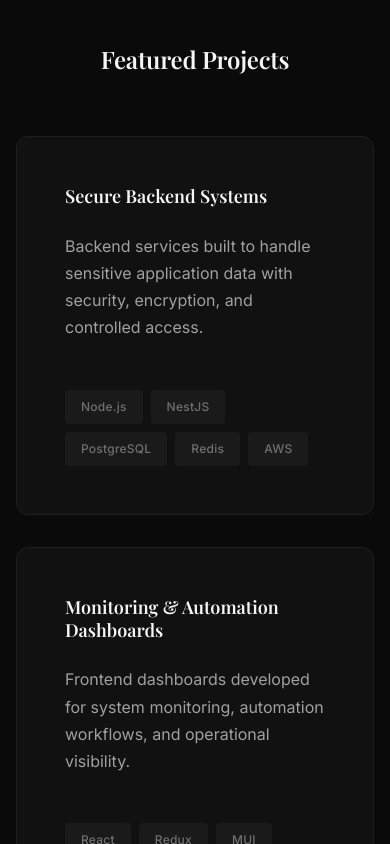
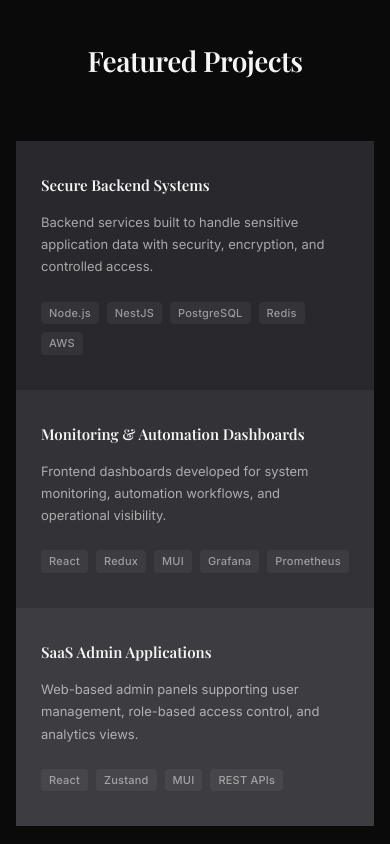
Before and after one commit to abinpanil/abin-portfolio, a React (Vite) app: page / in a window 390 px wide. Shown: the part 2420-3264 px from the top of the page. Built offline with nearby package versions, Linux system fonts and the light colour scheme.

Commit message:
style fix

```diff
--- a/src/components/Work.css
+++ b/src/components/Work.css
@@ -4,7 +4,7 @@
 }
 
 .work-container {
-  max-width: var(--max-width-2xl);
+  max-width: 1100px;
   margin: 0 auto;
   padding: 0 var(--container-padding);
 }
@@ -15,104 +15,95 @@
 }
 
 .work-title {
-  font-size: var(--font-size-4xl);
+  font-size: clamp(2.5rem, 5vw, 4rem);
   font-weight: var(--font-weight-semibold);
   margin-top: var(--space-md);
+  letter-spacing: -0.02em;
 }
 
-/* 3-column responsive grid with equal-height cards */
+/* Vertical stack layout - matching Contact section style */
 .work-grid {
-  display: grid;
-  grid-template-columns: repeat(3, 1fr);
-  gap: var(--space-2xl);
-  align-items: stretch;
+  display: flex;
+  flex-direction: column;
+  gap: 0;
+  max-width: 100%;
 }
 
-/* Card styling with professional hover effects */
+/* Large horizontal cards - matching Contact section */
 .project-card {
-  background-color: var(--color-bg-secondary);
-  border: 1px solid var(--color-border-light);
-  border-radius: var(--radius-lg);
-  padding: var(--space-2xl);
-  display: flex;
-  flex-direction: column;
-  height: 100%;
+  background: rgba(45, 45, 50, 1);
+  border: none;
+  border-radius: 0;
+  padding: 50px 40px;
+  text-align: left;
 
-  /* Smooth transitions for all hover effects */
-  transition: all 0.4s cubic-bezier(0.33, 1, 0.68, 1);
+  /* Smooth transitions */
+  transition: all 0.3s cubic-bezier(0.33, 1, 0.68, 1);
   position: relative;
 }
 
-/* Professional hover effects: elevation, shadow, glow */
-.project-card:hover {
-  /* Subtle elevation */
-  transform: translateY(-6px);
-
-  /* Soft shadow */
-  box-shadow:
-    0 12px 24px -8px rgba(0, 0, 0, 0.6),
-    0 4px 8px -2px rgba(0, 0, 0, 0.4);
-
-  /* Gentle glow on edges */
-  border-color: rgba(255, 255, 255, 0.15);
-  box-shadow:
-    0 12px 24px -8px rgba(0, 0, 0, 0.6),
-    0 4px 8px -2px rgba(0, 0, 0, 0.4),
-    0 0 0 1px rgba(255, 255, 255, 0.08),
-    0 0 20px -4px rgba(255, 255, 255, 0.05);
+/* Different background tones for each card - matching Contact */
+.project-card:nth-child(1) {
+  background: rgba(40, 40, 45, 1);
 }
 
-/* Subtitle - descriptive, professional */
+.project-card:nth-child(2) {
+  background: rgba(50, 50, 55, 1);
+}
+
+.project-card:nth-child(3) {
+  background: rgba(60, 60, 65, 1);
+}
+
+/* Simple hover effect - matching Contact */
+.project-card:hover {
+  transform: translateY(-2px);
+  box-shadow: 0 4px 12px rgba(0, 0, 0, 0.3);
+}
+
+/* Project title - matching Contact card label style */
 .project-subtitle {
-  font-size: var(--font-size-xl);
+  font-size: 18px;
   font-weight: var(--font-weight-semibold);
-  margin-bottom: var(--space-md);
+  margin-bottom: var(--space-sm);
   line-height: var(--line-height-snug);
   color: var(--color-text-primary);
+  letter-spacing: 0;
 }
 
-/* Description - factual, one-line */
+/* Description */
 .project-description {
-  font-size: var(--font-size-base);
+  font-size: 15px;
   line-height: var(--line-height-relaxed);
-  color: var(--color-text-secondary);
-  margin-bottom: var(--space-xl);
-  flex-grow: 1;
+  color: rgba(255, 255, 255, 0.6);
+  margin-bottom: var(--space-md);
 }
 
-/* Tech stack tags */
+/* Tech stack tags - inline with description */
 .project-tech {
   display: flex;
   flex-wrap: wrap;
   gap: var(--space-xs);
-  margin-top: auto;
+  margin-top: var(--space-sm);
 }
 
 .tech-tag {
-  font-size: var(--font-size-xs);
+  font-size: 12px;
   font-weight: var(--font-weight-medium);
-  color: var(--color-text-tertiary);
-  background-color: var(--color-bg-tertiary);
-  padding: var(--space-xs) var(--space-sm);
+  color: rgba(255, 255, 255, 0.5);
+  background-color: rgba(255, 255, 255, 0.05);
+  padding: 4px 10px;
   border-radius: var(--radius-sm);
   letter-spacing: 0.02em;
-  transition: all var(--transition-base);
+  transition: all 0.3s ease;
 }
 
 .project-card:hover .tech-tag {
   background-color: rgba(255, 255, 255, 0.08);
-  color: var(--color-text-secondary);
+  color: rgba(255, 255, 255, 0.6);
 }
 
-/* Responsive: 2 columns on tablet */
-@media (max-width: 1200px) {
-  .work-grid {
-    grid-template-columns: repeat(2, 1fr);
-    gap: var(--space-xl);
-  }
-}
-
-/* Responsive: 1 column on mobile */
+/* Responsive adjustments */
 @media (max-width: 768px) {
   .work {
     padding: var(--space-2xl) 0;
@@ -123,19 +114,37 @@
   }
 
   .work-title {
-    font-size: var(--font-size-3xl);
-  }
-
-  .work-grid {
-    grid-template-columns: 1fr;
-    gap: var(--space-lg);
+    font-size: clamp(1.75rem, 4vw, 3rem);
   }
 
   .project-card {
-    padding: var(--space-xl);
+    padding: 40px 30px;
   }
 
   .project-subtitle {
-    font-size: var(--font-size-lg);
+    font-size: 16px;
+  }
+
+  .project-description {
+    font-size: 14px;
   }
 }
+
+@media (max-width: 480px) {
+  .project-card {
+    padding: 35px 25px;
+  }
+
+  .project-subtitle {
+    font-size: 15px;
+  }
+
+  .project-description {
+    font-size: 13px;
+  }
+
+  .tech-tag {
+    font-size: 11px;
+    padding: 3px 8px;
+  }
+}
```
